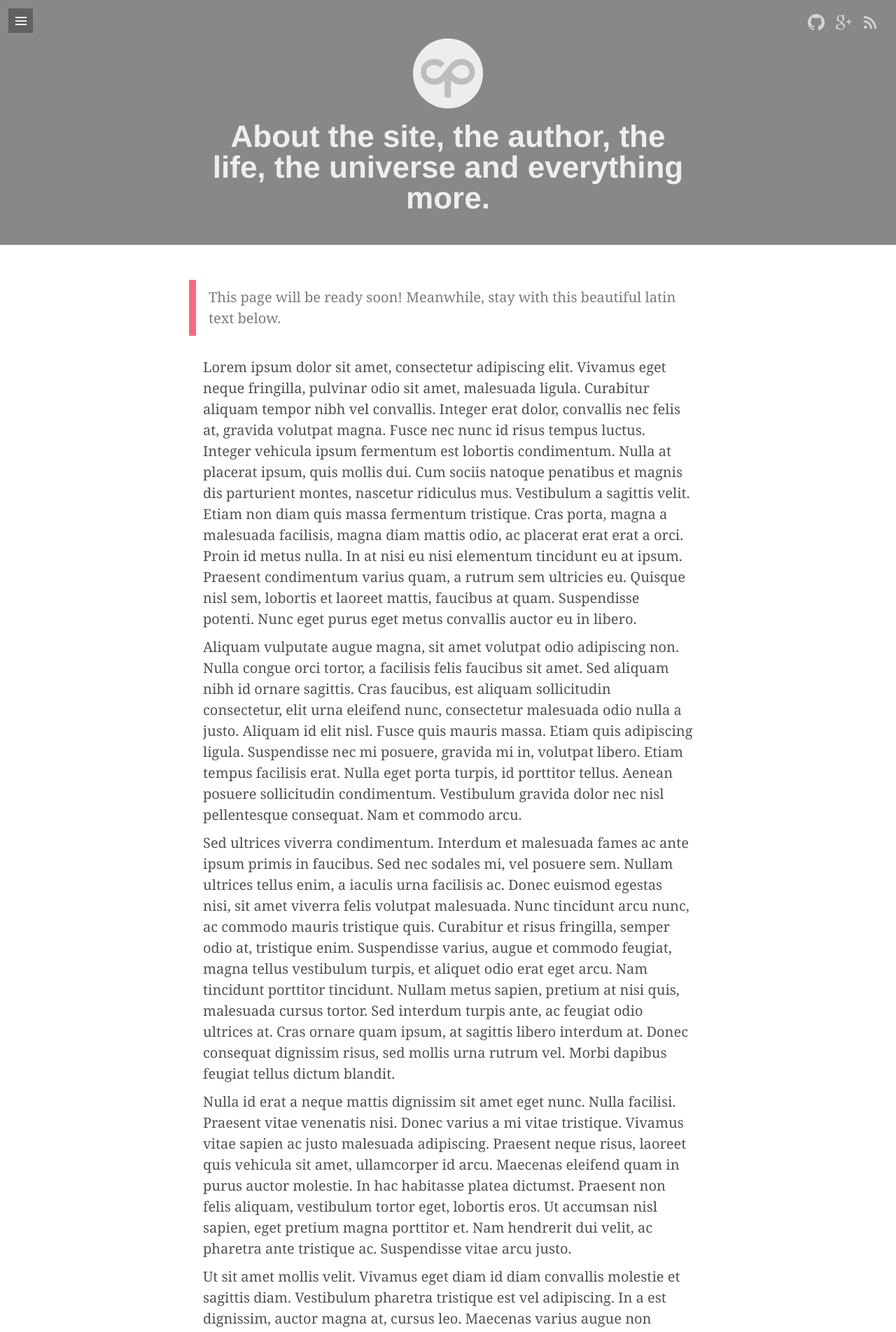
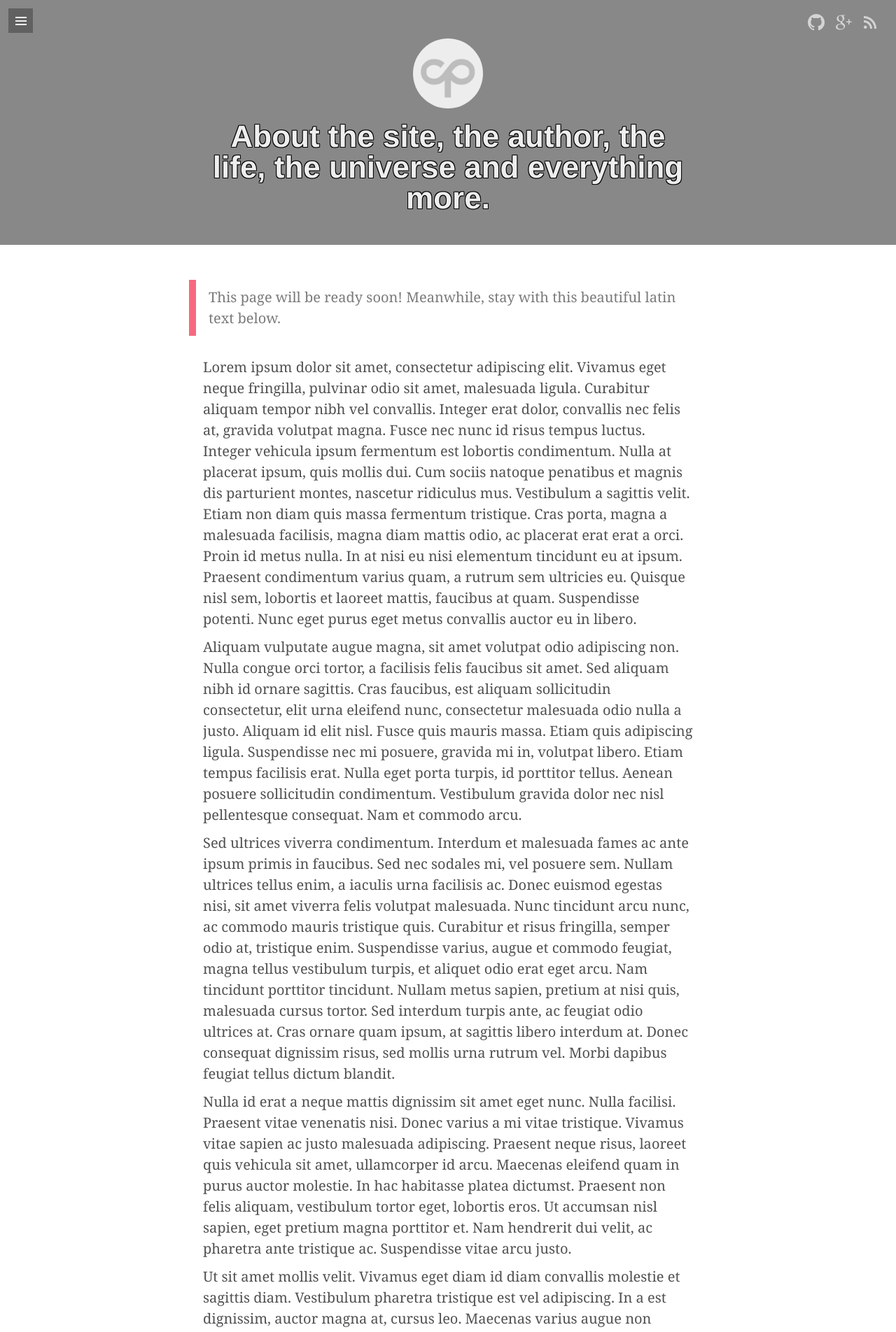
Before and after one commit to chrismc/chrismc92.github.io, a Jekyll site: the page built from about.md, in a window 1280 px wide. Shown: the top 1904 px of the page at 70% size. Built offline with Jekyll 4.4.1, drawn with Linux system fonts in a browser that asks for light colours; some web fonts are replaced.

Commit message:
Made some updates to make title text more readable

```diff
--- a/_config.yml
+++ b/_config.yml
@@ -3,8 +3,8 @@ markdown:	kramdown
 highlighter:	pygments
 
 # Setup
-title:		Christian's World of Whimsy
-tagline:	'Like it says on the tin'
+title:		"Christian's World of Whimsy"
+tagline:	"Like it says on the tin"
 description: > # this means to ignore newlines until "baseurl:"
   A blog for my musings, projects, tinkering and general pondering.
   Feel free to take a look around at some of the stuff I've made,
--- a/_layouts/page.html
+++ b/_layouts/page.html
@@ -9,7 +9,7 @@ layout: default
 	</a>
 	</div>
 	<div id="post-info" style="bottom: 30px; text-align: center; line-height: 45px;" data-stellar-ratio="0.7">
-		<h1>{{ page.title }}</h1>
+		<h1 class="outlined-title">{{ page.title }}</h1>
 	</div>
 </header>
 <div id="middle">
--- a/assets/css/default.css
+++ b/assets/css/default.css
@@ -106,6 +106,14 @@ img {
 	border-radius: 50%;
 	transition-duration: .25s;
 	z-index: 1;
+}
+
+.outlined-title {
+    text-shadow:
+    -1px -1px 0 #000,
+    1px -1px 0 #000,
+    -1px 1px 0 #000,
+    1px 1px 0 #000;
 }
 
 .site-icon-home {
```
